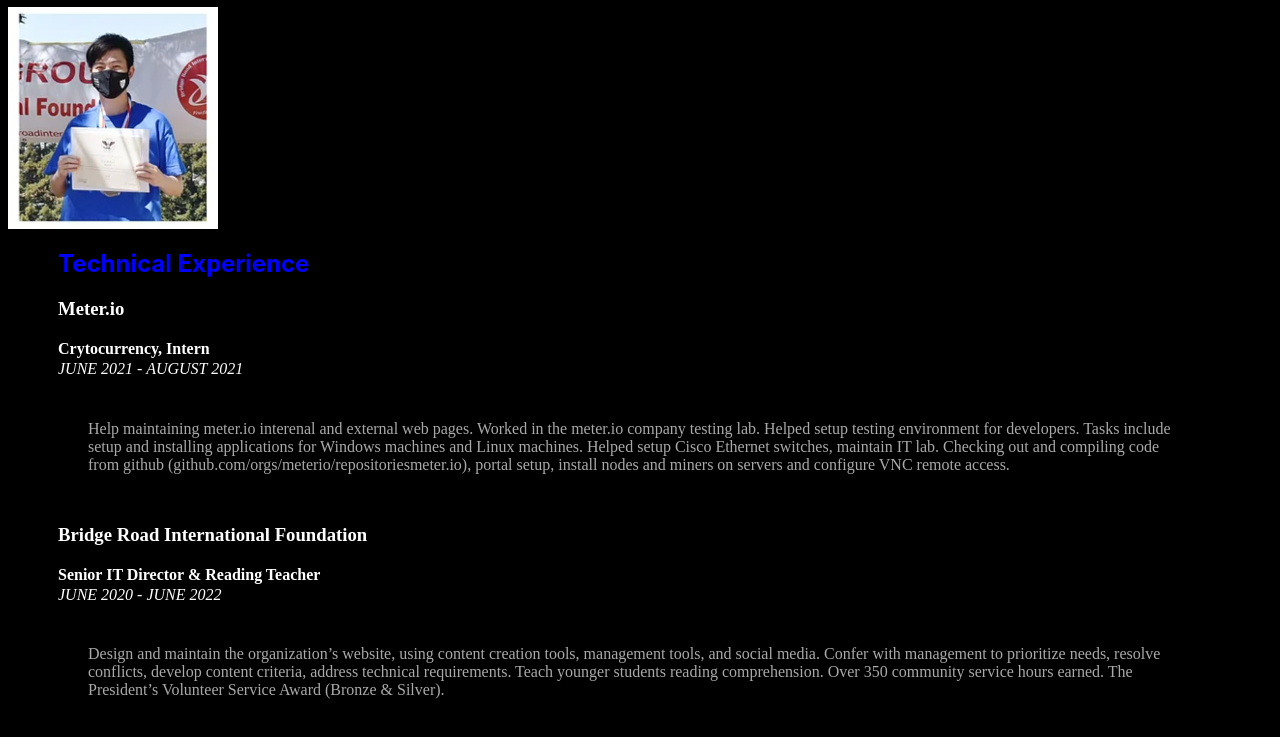
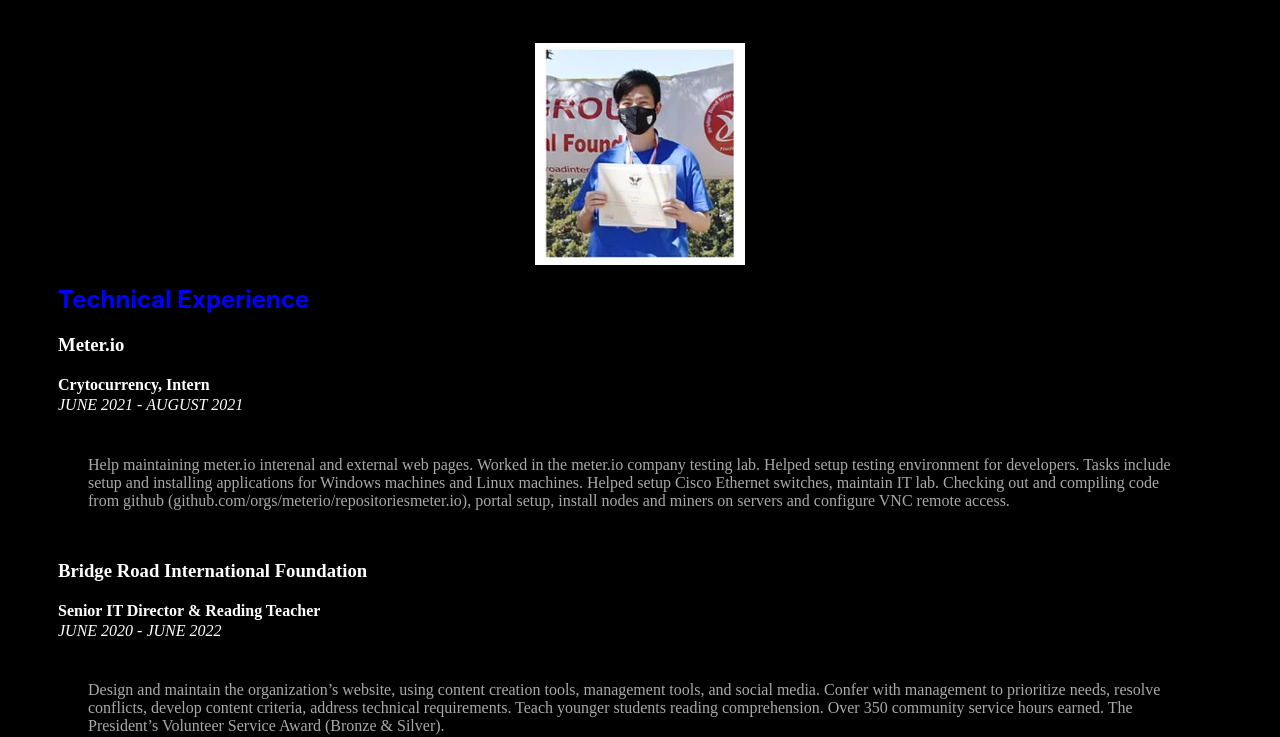
Before and after one commit to stin-j/assignment-1, a plain HTML site: page resume.html in a window 1280 px wide. Shown: the part 92-829 px from the top of the page. Drawn offline with Linux system fonts and the light colour scheme.

Commit message:
Add files via upload

```diff
--- a/resume.html
+++ b/resume.html
@@ -10,9 +10,9 @@
 		<!--inline css--><a href="index.html"> <img src="whitearrow.png" width="64" height="56" style="position:absolute;top:0px;left:50px;"> </a>
 		<h1 class="customfont">JUSTIN FAN'S RESUME</h1>
 	</div>
-
-
-	<img src="me.png" alt="Picture of Justin Fan" width="210" height="222">
+	<br>
+	<br>
+	<img src="me.png" style="display: block;margin-left: auto;margin-right: auto;" alt="Picture of Justin Fan" width="210" height="222">
 <div>
 	<h2>Technical Experience</h2>
 	<h3>Meter.io</h3>
```
